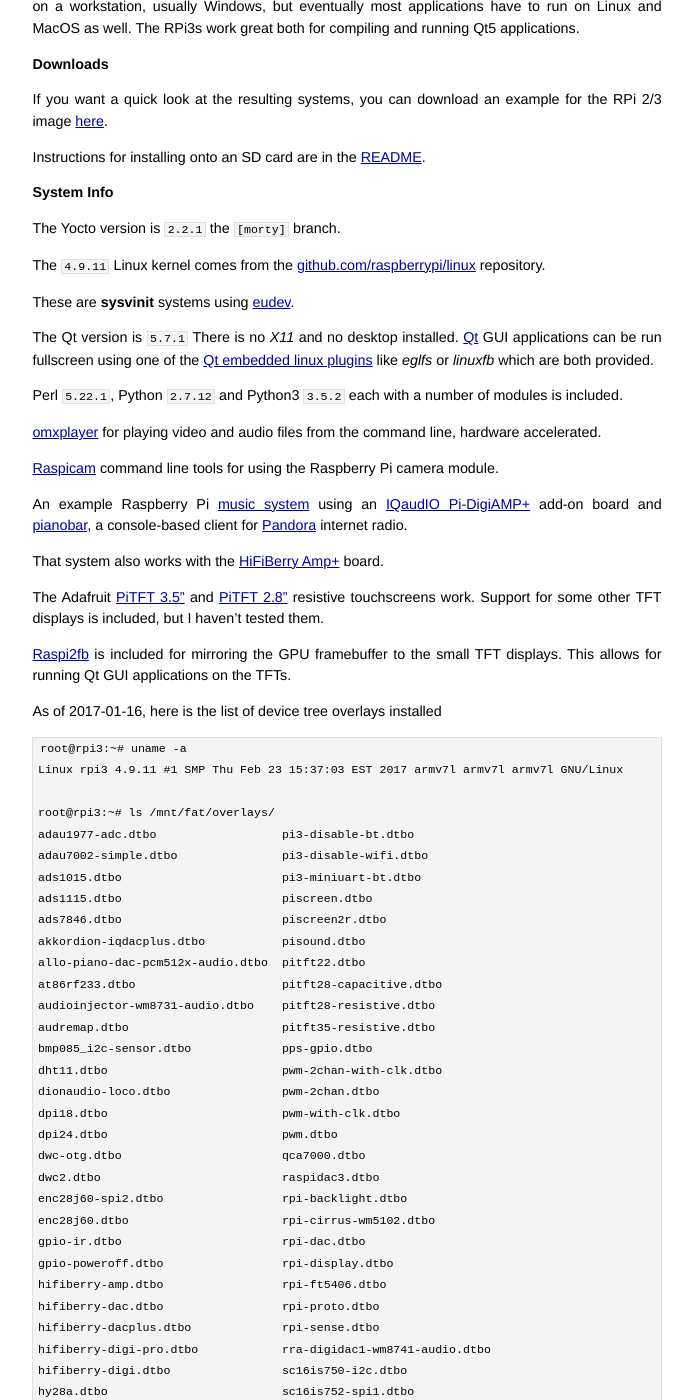
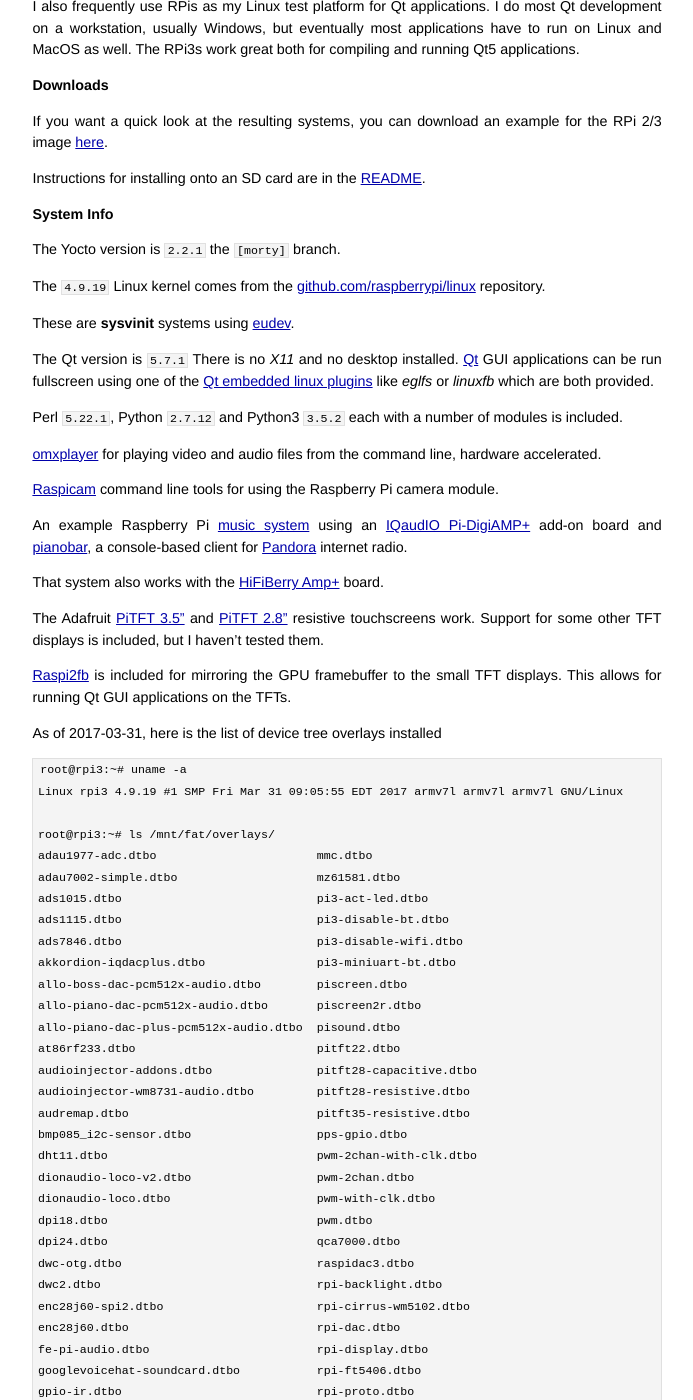
Before and after one commit to jumpnow/jumpnowtek-site, a Jekyll site: the page built from _posts/2015-12-04-Raspberry-Pi-Systems-with-Yocto.md, in a window 1280 px wide and 1400 px high, scrolled down 1454 px. Shown: the whole window, without its empty margins (293-986 px from the left). Built offline with Jekyll 4.4.1, drawn with Linux system fonts in a browser that asks for light colours; some of the changed text lies outside the part shown.

Commit message:
Upgrade rpi kernel

```diff
--- a/_posts/2015-12-04-Raspberry-Pi-Systems-with-Yocto.md
+++ b/_posts/2015-12-04-Raspberry-Pi-Systems-with-Yocto.md
@@ -2,7 +2,7 @@
 layout: post
 title: Building Raspberry Pi Systems with Yocto
 description: "Building customized systems for the Raspberry Pi using tools from the Yocto Project"
-date: 2017-02-24 07:48:00
+date: 2017-03-31 09:30:00
 categories: rpi
 tags: [linux, rpi, yocto, rpi2, rpi3, rpi zero, rpi compute]
 ---
@@ -72,7 +73,7 @@
 
 The Yocto version is `2.2.1` the `[morty]` branch.
 
-The `4.9.11` Linux kernel comes from the [github.com/raspberrypi/linux][rpi-kernel] repository.
+The `4.9.19` Linux kernel comes from the [github.com/raspberrypi/linux][rpi-kernel] repository.
 
 These are **sysvinit** systems using [eudev][eudev].
 
@@ -92,64 +93,67 @@
 
 [Raspi2fb][raspi2fb] is included for mirroring the GPU framebuffer to the small TFT displays. This allows for running Qt GUI applications on the TFTs.
 
-As of 2017-01-16, here is the list of device tree overlays installed
+As of 2017-03-31, here is the list of device tree overlays installed
 
     root@rpi3:~# uname -a
-    Linux rpi3 4.9.11 #1 SMP Thu Feb 23 15:37:03 EST 2017 armv7l armv7l armv7l GNU/Linux
+    Linux rpi3 4.9.19 #1 SMP Fri Mar 31 09:05:55 EDT 2017 armv7l armv7l armv7l GNU/Linux
 
     root@rpi3:~# ls /mnt/fat/overlays/
-    adau1977-adc.dtbo                  pi3-disable-bt.dtbo
-    adau7002-simple.dtbo               pi3-disable-wifi.dtbo
-    ads1015.dtbo                       pi3-miniuart-bt.dtbo
-    ads1115.dtbo                       piscreen.dtbo
-    ads7846.dtbo                       piscreen2r.dtbo
-    akkordion-iqdacplus.dtbo           pisound.dtbo
-    allo-piano-dac-pcm512x-audio.dtbo  pitft22.dtbo
-    at86rf233.dtbo                     pitft28-capacitive.dtbo
-    audioinjector-wm8731-audio.dtbo    pitft28-resistive.dtbo
-    audremap.dtbo                      pitft35-resistive.dtbo
-    bmp085_i2c-sensor.dtbo             pps-gpio.dtbo
-    dht11.dtbo                         pwm-2chan-with-clk.dtbo
-    dionaudio-loco.dtbo                pwm-2chan.dtbo
-    dpi18.dtbo                         pwm-with-clk.dtbo
-    dpi24.dtbo                         pwm.dtbo
-    dwc-otg.dtbo                       qca7000.dtbo
-    dwc2.dtbo                          raspidac3.dtbo
-    enc28j60-spi2.dtbo                 rpi-backlight.dtbo
-    enc28j60.dtbo                      rpi-cirrus-wm5102.dtbo
-    gpio-ir.dtbo                       rpi-dac.dtbo
-    gpio-poweroff.dtbo                 rpi-display.dtbo
-    hifiberry-amp.dtbo                 rpi-ft5406.dtbo
-    hifiberry-dac.dtbo                 rpi-proto.dtbo
-    hifiberry-dacplus.dtbo             rpi-sense.dtbo
-    hifiberry-digi-pro.dtbo            rra-digidac1-wm8741-audio.dtbo
-    hifiberry-digi.dtbo                sc16is750-i2c.dtbo
-    hy28a.dtbo                         sc16is752-spi1.dtbo
-    hy28b.dtbo                         sdhost.dtbo
-    i2c-bcm2708.dtbo                   sdio-1bit.dtbo
-    i2c-gpio.dtbo                      sdio.dtbo
-    i2c-mux.dtbo                       sdtweak.dtbo
-    i2c-pwm-pca9685a.dtbo              smi-dev.dtbo
-    i2c-rtc.dtbo                       smi-nand.dtbo
-    i2c-sensor.dtbo                    smi.dtbo
-    i2c0-bcm2708.dtbo                  spi-gpio35-39.dtbo
-    i2c1-bcm2708.dtbo                  spi-rtc.dtbo
-    i2s-gpio28-31.dtbo                 spi0-cs.dtbo
-    iqaudio-dac.dtbo                   spi0-hw-cs.dtbo
-    iqaudio-dacplus.dtbo               spi1-1cs.dtbo
-    iqaudio-digi-wm8804-audio.dtbo     spi1-2cs.dtbo
-    justboom-dac.dtbo                  spi1-3cs.dtbo
-    justboom-digi.dtbo                 spi2-1cs.dtbo
-    lirc-rpi.dtbo                      spi2-2cs.dtbo
-    mcp23017.dtbo                      spi2-3cs.dtbo
-    mcp23s17.dtbo                      tinylcd35.dtbo
-    mcp2515-can0.dtbo                  uart1.dtbo
-    mcp2515-can1.dtbo                  vc4-fkms-v3d.dtbo
-    mcp3008.dtbo                       vc4-kms-v3d.dtbo
-    midi-uart0.dtbo                    vga666.dtbo
-    mmc.dtbo                           w1-gpio-pullup.dtbo
-    mz61581.dtbo                       w1-gpio.dtbo
-    pi3-act-led.dtbo                   wittypi.dtbo
+    adau1977-adc.dtbo                       mmc.dtbo
+    adau7002-simple.dtbo                    mz61581.dtbo
+    ads1015.dtbo                            pi3-act-led.dtbo
+    ads1115.dtbo                            pi3-disable-bt.dtbo
+    ads7846.dtbo                            pi3-disable-wifi.dtbo
+    akkordion-iqdacplus.dtbo                pi3-miniuart-bt.dtbo
+    allo-boss-dac-pcm512x-audio.dtbo        piscreen.dtbo
+    allo-piano-dac-pcm512x-audio.dtbo       piscreen2r.dtbo
+    allo-piano-dac-plus-pcm512x-audio.dtbo  pisound.dtbo
+    at86rf233.dtbo                          pitft22.dtbo
+    audioinjector-addons.dtbo               pitft28-capacitive.dtbo
+    audioinjector-wm8731-audio.dtbo         pitft28-resistive.dtbo
+    audremap.dtbo                           pitft35-resistive.dtbo
+    bmp085_i2c-sensor.dtbo                  pps-gpio.dtbo
+    dht11.dtbo                              pwm-2chan-with-clk.dtbo
+    dionaudio-loco-v2.dtbo                  pwm-2chan.dtbo
+    dionaudio-loco.dtbo                     pwm-with-clk.dtbo
+    dpi18.dtbo                              pwm.dtbo
+    dpi24.dtbo                              qca7000.dtbo
+    dwc-otg.dtbo                            raspidac3.dtbo
+    dwc2.dtbo                               rpi-backlight.dtbo
+    enc28j60-spi2.dtbo                      rpi-cirrus-wm5102.dtbo
+    enc28j60.dtbo                           rpi-dac.dtbo
+    fe-pi-audio.dtbo                        rpi-display.dtbo
+    googlevoicehat-soundcard.dtbo           rpi-ft5406.dtbo
+    gpio-ir.dtbo                            rpi-proto.dtbo
+    gpio-poweroff.dtbo                      rpi-sense.dtbo
+    hifiberry-amp.dtbo                      rra-digidac1-wm8741-audio.dtbo
+    hifiberry-dac.dtbo                      sc16is750-i2c.dtbo
+    hifiberry-dacplus.dtbo                  sc16is752-spi1.dtbo
+    hifiberry-digi-pro.dtbo                 sdhost.dtbo
+    hifiberry-digi.dtbo                     sdio-1bit.dtbo
+    hy28a.dtbo                              sdio.dtbo
+    hy28b.dtbo                              sdtweak.dtbo
+    i2c-bcm2708.dtbo                        smi-dev.dtbo
+    i2c-gpio.dtbo                           smi-nand.dtbo
+    i2c-mux.dtbo                            smi.dtbo
+    i2c-pwm-pca9685a.dtbo                   spi-gpio35-39.dtbo
+    i2c-rtc.dtbo                            spi-rtc.dtbo
+    i2c-sensor.dtbo                         spi0-cs.dtbo
+    i2c0-bcm2708.dtbo                       spi0-hw-cs.dtbo
+    i2c1-bcm2708.dtbo                       spi1-1cs.dtbo
+    i2s-gpio28-31.dtbo                      spi1-2cs.dtbo
+    iqaudio-dac.dtbo                        spi1-3cs.dtbo
+    iqaudio-dacplus.dtbo                    spi2-1cs.dtbo
+    iqaudio-digi-wm8804-audio.dtbo          spi2-2cs.dtbo
+    justboom-dac.dtbo                       spi2-3cs.dtbo
+    justboom-digi.dtbo                      tinylcd35.dtbo
+    lirc-rpi.dtbo                           uart1.dtbo
+    mcp23017.dtbo                           vc4-fkms-v3d.dtbo
+    mcp23s17.dtbo                           vc4-kms-v3d.dtbo
+    mcp2515-can0.dtbo                       vga666.dtbo
+    mcp2515-can1.dtbo                       w1-gpio-pullup.dtbo
+    mcp3008.dtbo                            w1-gpio.dtbo
+    midi-uart0.dtbo                         wittypi.dtbo
 
 I've tested a few
 
```
Also changed, not shown: other parts of _posts/2015-12-04-Raspberry-Pi-Systems-with-Yocto.md (+2 -0 lines).
